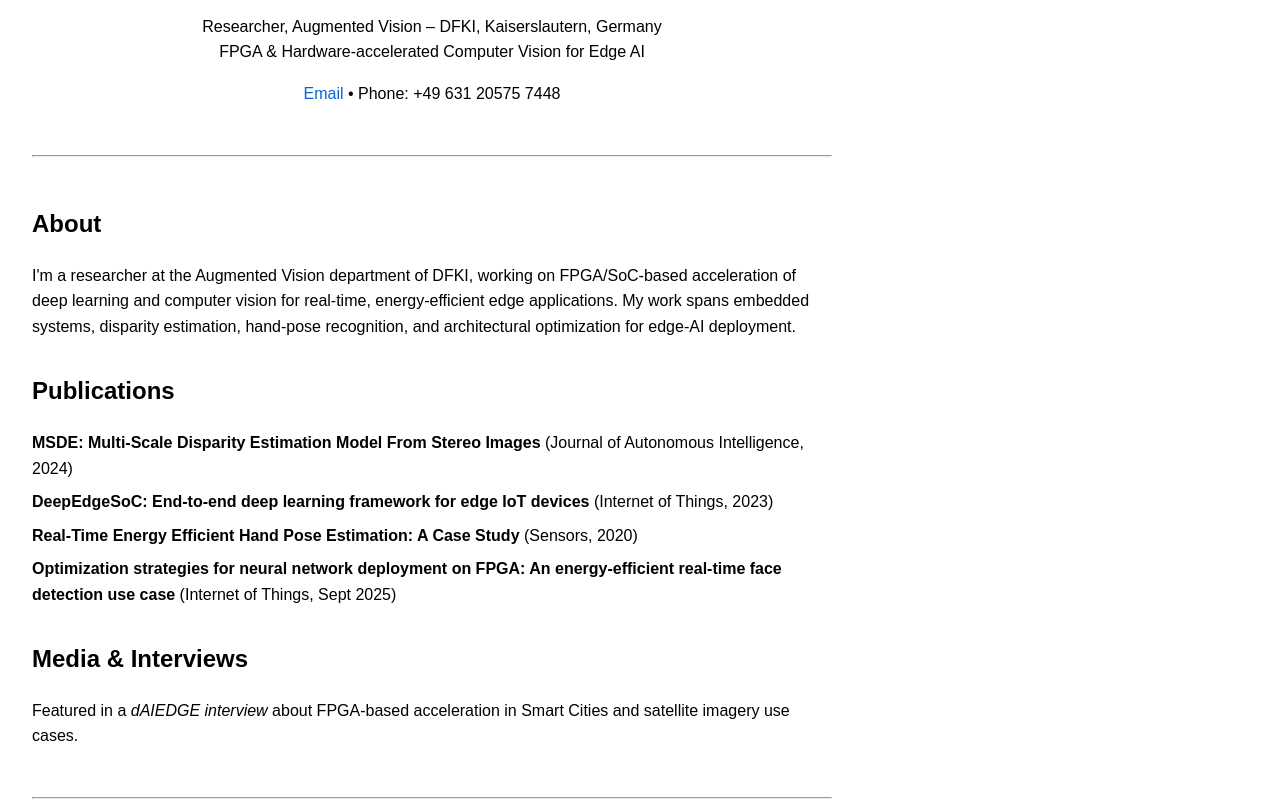
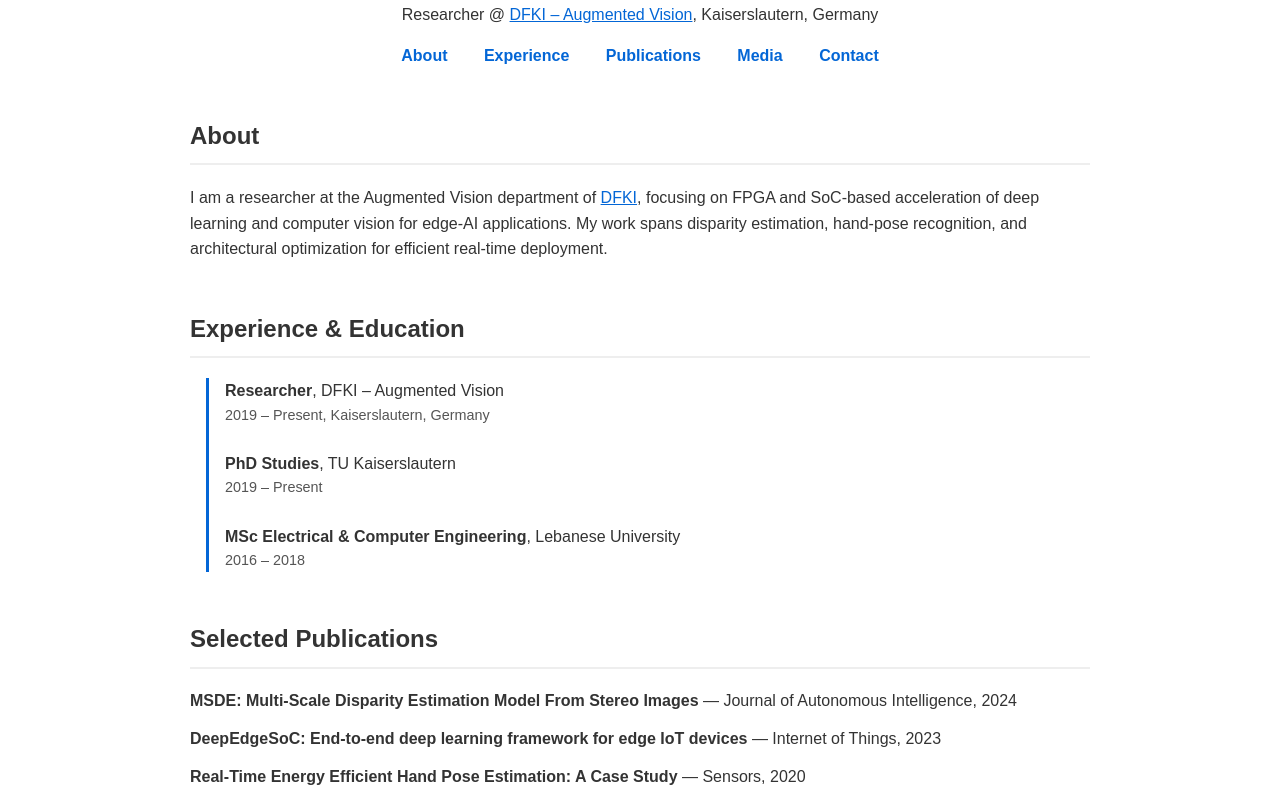
Before and after one commit to rashedkoutayni/rashedkoutayni.github.io, a plain HTML site: page index.html in a window 1280 px wide. Shown: the part 150-956 px from the top of the page. Drawn offline with Linux system fonts and the light colour scheme.

Commit message:
Update index.html

```diff
--- a/index.html
+++ b/index.html
@@ -5,60 +5,145 @@
   <meta name="viewport" content="width=device-width, initial-scale=1.0"/>
   <title>Mhd Rashed Al Koutayni</title>
   <style>
-    body { font-family: Arial, sans-serif; margin: 2rem; line-height: 1.6; max-width: 800px; }
-    img.profile { width: 150px; border-radius: 50%; display: block; margin: 0 auto; }
-    h1 { text-align: center; margin-top: 0.5rem; }
-    section { margin-top: 2rem; }
+    body {
+      font-family: Arial, sans-serif;
+      margin: 0;
+      padding: 0;
+      line-height: 1.6;
+      color: #333;
+      max-width: 900px;
+      margin: auto;
+      padding: 2rem;
+    }
+    header {
+      text-align: center;
+      margin-bottom: 2rem;
+    }
+    img.profile {
+      width: 160px;
+      border-radius: 50%;
+    }
+    nav {
+      text-align: center;
+      margin-top: 1rem;
+    }
+    nav a {
+      margin: 0 1rem;
+      text-decoration: none;
+      color: #0366d6;
+      font-weight: bold;
+    }
+    section { margin-top: 3rem; }
+    h2 { border-bottom: 2px solid #eee; padding-bottom: 0.5rem; }
     ul { list-style: none; padding: 0; }
-    li { margin-bottom: 0.5rem; }
-    a { color: #0366d6; text-decoration: none; }
-    hr { margin: 3rem 0; }
+    li { margin-bottom: 0.75rem; }
+    a { color: #0366d6; }
+    footer {
+      margin-top: 3rem;
+      text-align: center;
+      font-size: 0.9rem;
+      color: #666;
+    }
+    /* Timeline */
+    .timeline {
+      border-left: 3px solid #0366d6;
+      margin-left: 1rem;
+      padding-left: 1rem;
+    }
+    .timeline-item {
+      margin-bottom: 1.5rem;
+    }
+    .timeline-item span {
+      font-size: 0.9rem;
+      color: #555;
+      display: block;
+    }
   </style>
 </head>
 <body>
-  <!-- Profile -->
-  <img src="profile.jpg" alt="Mhd Rashed Al Koutayni" class="profile" />
-  <h1>Mhd Rashed Al Koutayni</h1>
-  <p style="text-align:center;">
-    Researcher, Augmented Vision – DFKI, Kaiserslautern, Germany<br/>
-    FPGA & Hardware-accelerated Computer Vision for Edge AI
-  </p>
-  <p style="text-align:center;">
-    <a href="mailto:Mhd_Rashed.Al_Koutayni@dfki.de">Email</a> • Phone: +49 631 20575 7448
-  </p>
-  <hr/>
+  <!-- Header -->
+  <header>
+    <img src="profile.jpg" alt="Mhd Rashed Al Koutayni" class="profile" />
+    <h1>Mhd Rashed Al Koutayni</h1>
+    <p>Researcher @ <a href="https://av.dfki.de/">DFKI – Augmented Vision</a>, Kaiserslautern, Germany</p>
+    <nav>
+      <a href="#about">About</a>
+      <a href="#experience">Experience</a>
+      <a href="#publications">Publications</a>
+      <a href="#media">Media</a>
+      <a href="#contact">Contact</a>
+    </nav>
+  </header>
 
-  <!-- Experience & Focus -->
+  <!-- About -->
   <section id="about">
     <h2>About</h2>
     <p>
-      I'm a researcher at the Augmented Vision department of DFKI, working on FPGA/SoC-based acceleration of deep learning and computer vision for real-time, energy-efficient edge applications. My work spans embedded systems, disparity estimation, hand-pose recognition, and architectural optimization for edge-AI deployment.
+      I am a researcher at the Augmented Vision department of
+      <a href="https://www.dfki.de/">DFKI</a>, focusing on FPGA and SoC-based
+      acceleration of deep learning and computer vision for edge-AI applications.
+      My work spans disparity estimation, hand-pose recognition, and
+      architectural optimization for efficient real-time deployment.
     </p>
+  </section>
+
+  <!-- Experience -->
+  <section id="experience">
+    <h2>Experience & Education</h2>
+    <div class="timeline">
+      <div class="timeline-item">
+        <strong>Researcher</strong>, DFKI – Augmented Vision
+        <span>2019 – Present, Kaiserslautern, Germany</span>
+      </div>
+      <div class="timeline-item">
+        <strong>PhD Studies</strong>, TU Kaiserslautern
+        <span>2019 – Present</span>
+      </div>
+      <div class="timeline-item">
+        <strong>MSc Electrical & Computer Engineering</strong>, Lebanese University
+        <span>2016 – 2018</span>
+      </div>
+    </div>
   </section>
 
   <!-- Publications -->
   <section id="publications">
-    <h2>Publications</h2>
+    <h2>Selected Publications</h2>
     <ul>
-      <li><strong>MSDE: Multi-Scale Disparity Estimation Model From Stereo Images</strong> (Journal of Autonomous Intelligence, 2024)</li>
-      <li><strong>DeepEdgeSoC: End-to-end deep learning framework for edge IoT devices</strong> (Internet of Things, 2023)</li>
-      <li><strong>Real-Time Energy Efficient Hand Pose Estimation: A Case Study</strong> (Sensors, 2020)</li>
-      <li><strong>Optimization strategies for neural network deployment on FPGA: An energy-efficient real-time face detection use case</strong> (Internet of Things, Sept 2025)</li>
+      <li><strong>MSDE: Multi-Scale Disparity Estimation Model From Stereo Images</strong> — Journal of Autonomous Intelligence, 2024</li>
+      <li><strong>DeepEdgeSoC: End-to-end deep learning framework for edge IoT devices</strong> — Internet of Things, 2023</li>
+      <li><strong>Real-Time Energy Efficient Hand Pose Estimation: A Case Study</strong> — Sensors, 2020</li>
+      <li><strong>Optimization strategies for neural network deployment on FPGA</strong> — Internet of Things, 2025</li>
     </ul>
+    <p>See full list on <a href="https://scholar.google.com/citations?hl=en&user=vyHpeioAAAAJ">Google Scholar</a>.</p>
   </section>
 
-  <!-- Interview -->
+  <!-- Media -->
   <section id="media">
     <h2>Media & Interviews</h2>
     <p>
-      Featured in a <em>dAIEDGE interview</em> about FPGA-based acceleration in Smart Cities and satellite imagery use cases.
+      Featured in a <a href="https://daiedge.eu/news/interview-mhd-rashed-daiedge-use-cases">dAIEDGE interview</a>
+      on FPGA acceleration for Smart Cities and satellite imagery.
+    </p>
+  </section>
+
+  <!-- Contact -->
+  <section id="contact">
+    <h2>Contact</h2>
+    <p>
+      📧 <a href="mailto:Mhd_Rashed.Al_Koutayni@dfki.de">Mhd_Rashed.Al_Koutayni@dfki.de</a><br/>
+      📞 +49 631 20575 7448
+    </p>
+    <p>
+      🔗 <a href="https://www.researchgate.net/profile/Mhd-Rashed-Al-Koutayni">ResearchGate</a> •
+      <a href="https://scholar.google.com/citations?hl=en&user=vyHpeioAAAAJ">Google Scholar</a> •
+      <a href="https://www.linkedin.com/in/rashed-koutayni/">LinkedIn</a>
     </p>
   </section>
 
   <!-- Footer -->
-  <hr/>
-  <footer style="text-align:center;">
-    © 2025 Mhd Rashed Al Koutayni • Hosted with GitHub Pages
+  <footer>
+    © 2025 Mhd Rashed Al Koutayni • Built with GitHub Pages
   </footer>
 </body>
 </html>
```
